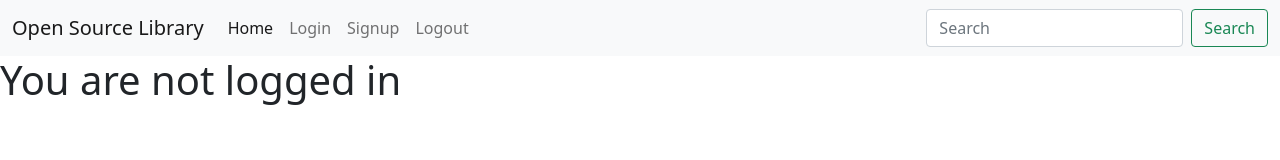
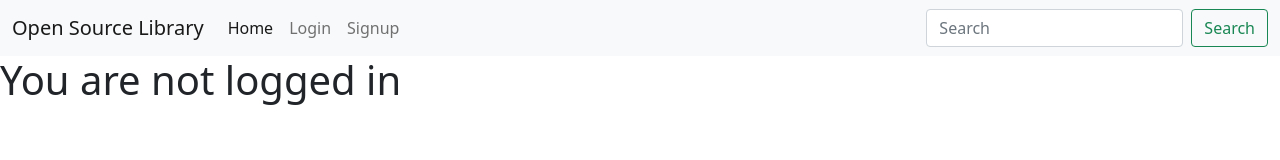
Before and after one commit to rockingrohit9639/Open-Libraray-system, a React (Create React App) app in the folder open-library/: page / in a window 1280 px wide. Shown: the top 160 px of the page. Built offline with nearby package versions, Linux system fonts and the light colour scheme.

Commit message:
updated navbar

```diff
--- a/open-library/src/Components/Navbar/Navbar.js
+++ b/open-library/src/Components/Navbar/Navbar.js
@@ -1,7 +1,10 @@
 import React from "react";
+import { useSelector } from "react-redux";
 import { Link } from "react-router-dom";
 
 function Navbar() {
+  const isAuth = useSelector((state) => state.isAuth);
+
   return (
     <div className="w-100">
       <nav className="navbar navbar-expand-lg navbar-light bg-light">
@@ -27,6 +30,15 @@ function Navbar() {
                   Home
                 </Link>
               </li>
+
+              {isAuth ? (
+                <li className="nav-item">
+                  <Link className="nav-link" to="/logout">
+                    Logout
+                  </Link>
+                </li>
+              ) : (
+                <>
                   <li className="nav-item">
                     <Link className="nav-link" to="/login">
                       Login
@@ -37,11 +49,8 @@ function Navbar() {
                       Signup
                     </Link>
                   </li>
-              <li className="nav-item">
-                <Link className="nav-link" to="/logout">
-                  Logout
-                </Link>
-              </li>
+                </>
+              )}
             </ul>
             <form className="d-flex">
               <input
```
Lines whose indentation alone changed are shown as unchanged.
